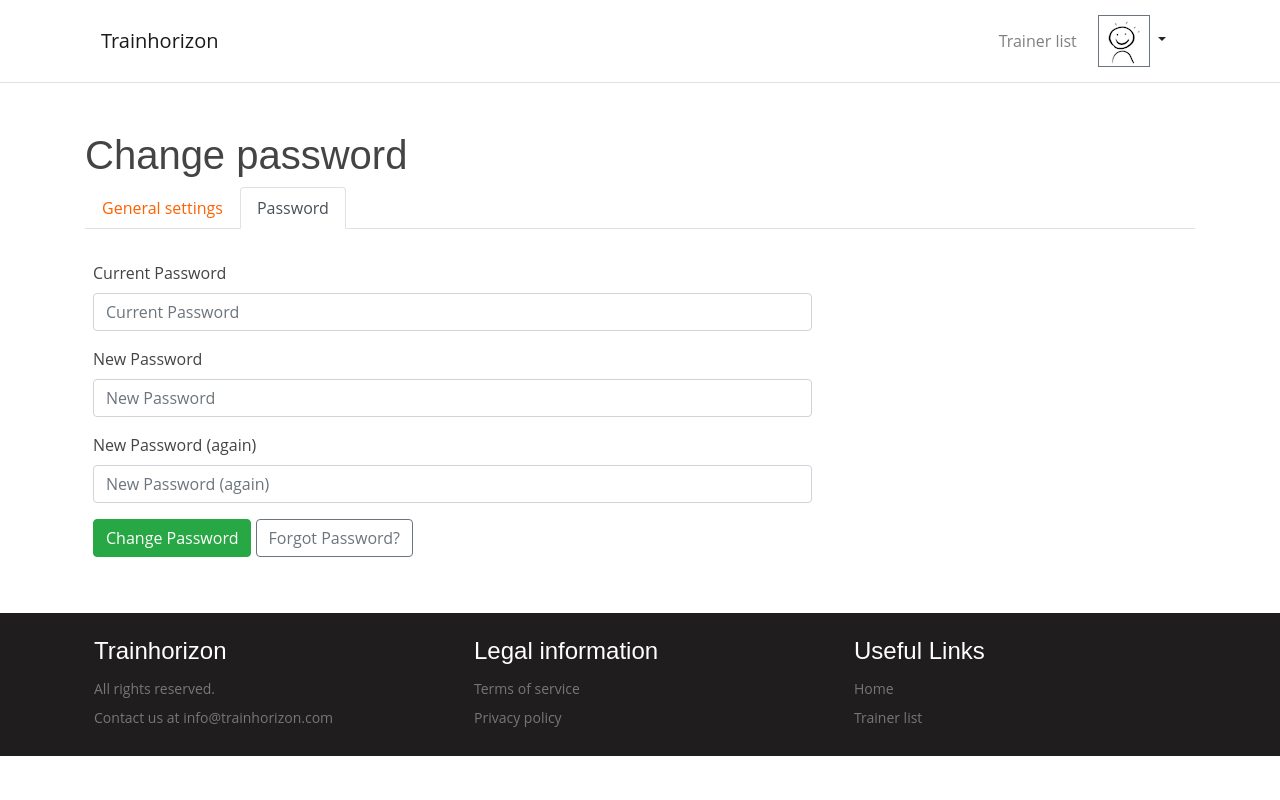
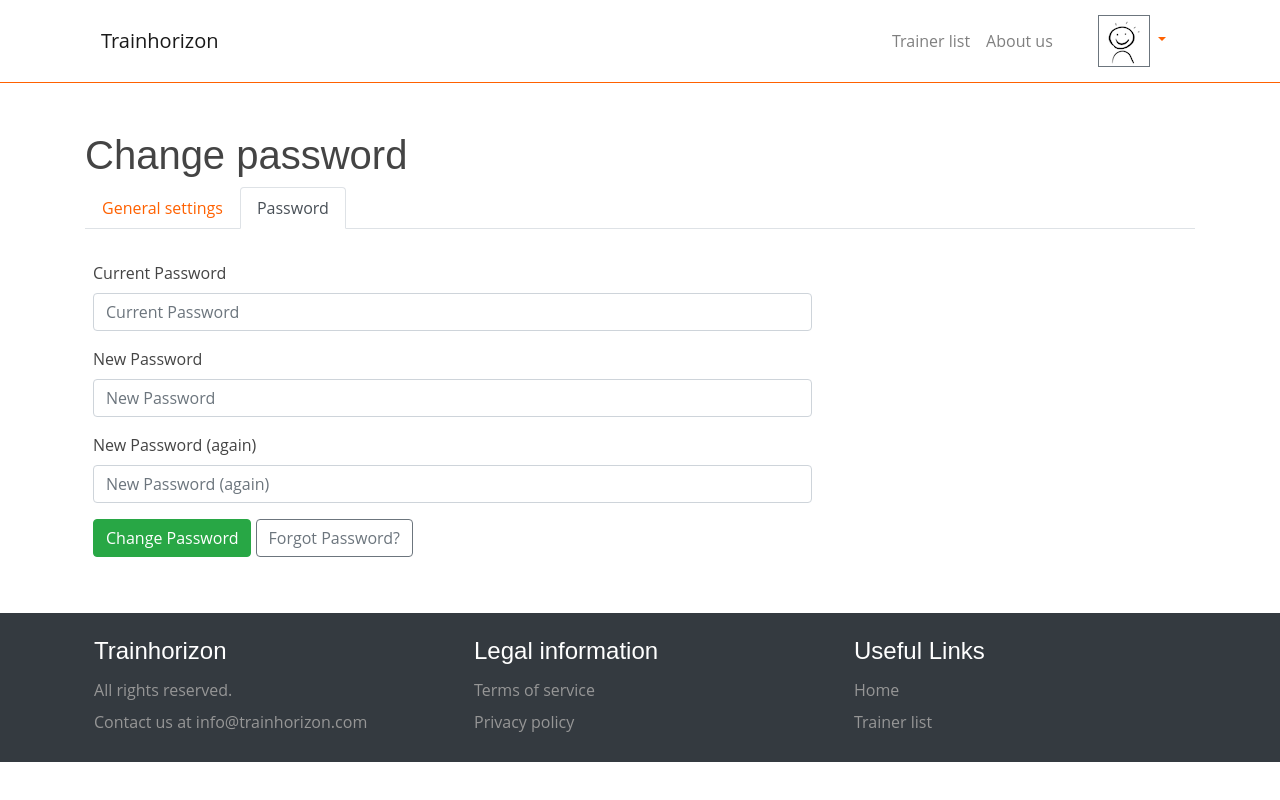
Before and after one commit to feenkind/django-fitness-platform, a Django app: page /user/password/change/ in a window 1280 px wide. Run offline with Django 3.2, Linux system fonts and the light colour scheme; the visitor is signed in with stand-in values (Sample User, id 1); parts of the project's set-up code (start-up, migrations or seed data) failed here and were passed over; some libraries are stand-ins or nearby versions.

Commit message:
Active menu item class is set Also: some small styling

```diff
--- a/static/css/style.css
+++ b/static/css/style.css
@@ -4,11 +4,12 @@ body {
 }
 
 a {
+  transition: 0.3s;
   color: #FF6100;
 }
 
 a:hover {
-  color: #FF6100;
+  color: #e45000;
   text-decoration: none;
 }
 
@@ -16,13 +17,24 @@ h1, h2, h3, h4, h5, h6 {
   font-family: "Raleway", sans-serif;
 }
 
+.bg-primary {
+  background-color: #FF6100 !important;
+}
+.border-primary {
+  border-color: #FF6100 !important;
+}
+
+/* ------ HEADER ------ */
+#dropdownMenuButton {
+  color: #FF6100
+}
+
 
 /* ------ FOOTER ------ */
 
-body>footer {
-  color: #777777;
-  font-size: 14px;
-  background: #1f1d1d;
+body>footer,
+body>footer ul a {
+  color: #969696;
 }
 
 body>footer h4 {
@@ -36,7 +48,6 @@ body>footer ul {
 }
 
 body>footer ul a {
-  color: #777777;
   transition: 0.3s;
   display: inline-block;
   line-height: 1;
--- a/templates/base.html
+++ b/templates/base.html
@@ -12,7 +12,7 @@
 </head>
 <body>
 
-<header class="border-bottom">
+<header class="border-bottom border-primary">
   <div class="container-md">
     <nav class="navbar navbar-expand-lg navbar-light">
       <a class="navbar-brand" href="/">Trainhorizon</a>
@@ -23,7 +23,13 @@
       <div class="collapse navbar-collapse" id="navbarSupportedContent">
         <ul class="navbar-nav ml-auto navbar-right align-items-lg-center">
           <li class="nav-item">
-            <a class="nav-link" href="{% url 'trainer_list' %}">{% trans 'Trainer list' %}</a>
+            <a class="nav-link {% if request.path == '/trainerlist/' %}active{% endif %}" href="{% url 'trainer_list' %}">
+              {% trans 'Trainer list' %}
+            </a>
+          <li class="mr-lg-4">
+            <a class="nav-link {% if request.path == '/' %}active{% endif %}" href="/">
+              {% trans 'About us' %}
+            </a>
           </li>
           <li>
             {% include 'users/usernav.html' %}
@@ -45,7 +51,7 @@
   {% endblock %}
 </section>
 
-<footer class="d-flex">
+<footer class="d-flex bg-dark">
   <div class="container-md">
         <div class="row">
           <div class="col-lg p-4">
```
